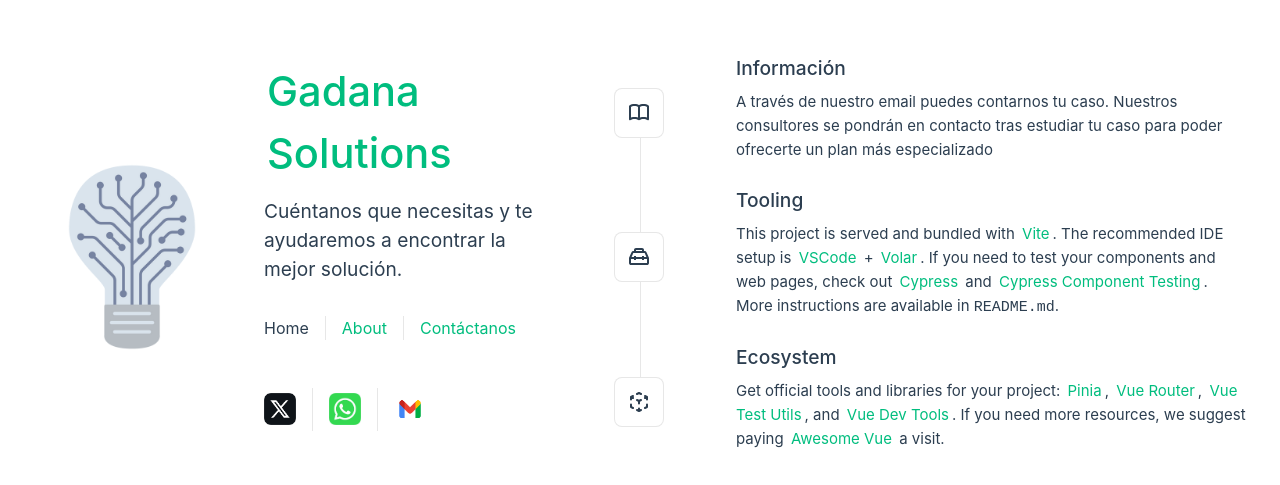
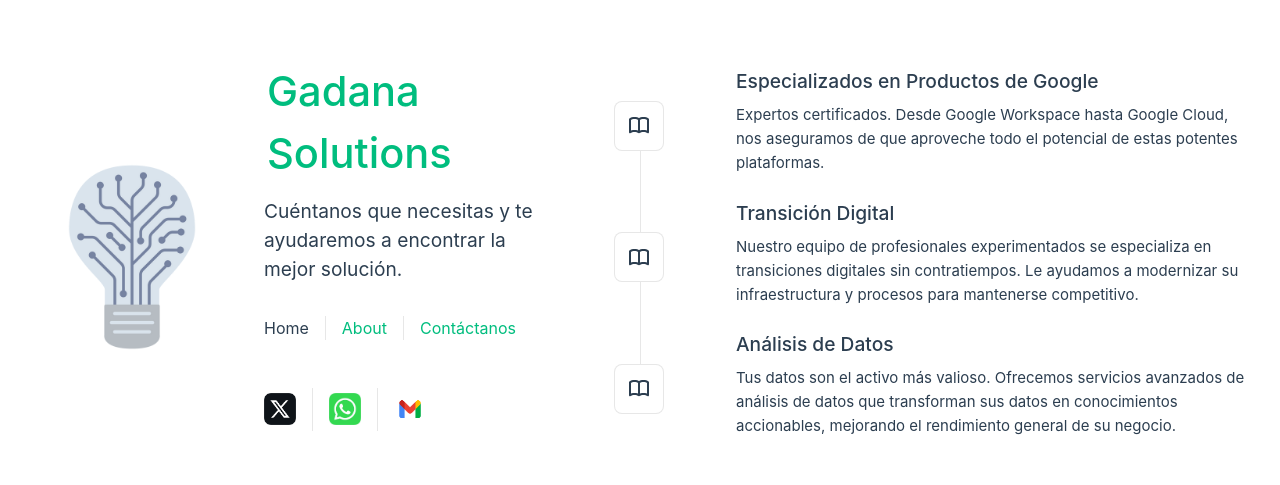
Before and after one commit to DavidGCalles/GadanaLanding, a Vue app: page / in a window 1280 px wide. Shown: the part 143-628 px from the top of the page. Built offline with nearby package versions, Linux system fonts and the light colour scheme.

Commit message:
KAN-8 Redistribute of texts between home and about us

```diff
--- a/src/components/TheWelcome.vue
+++ /dev/null
@@ -1,61 +0,0 @@
-<script setup>
-import WelcomeItem from './WelcomeItem.vue'
-import DocumentationIcon from './icons/IconDocumentation.vue'
-import ToolingIcon from './icons/IconTooling.vue'
-import EcosystemIcon from './icons/IconEcosystem.vue'
-import CommunityIcon from './icons/IconCommunity.vue'
-import SupportIcon from './icons/IconSupport.vue'
-</script>
-
-<template>
-  <WelcomeItem>
-    <template #icon>
-      <DocumentationIcon />
-    </template>
-    <template #heading>Información</template>
-
-    A través de nuestro email puedes contarnos tu caso.
-    Nuestros consultores se pondrán en contacto tras estudiar tu caso para
-    poder ofrecerte un plan más especializado
-    <!--a href="https://vuejs.org/" target="_blank" rel="noopener">official documentation</a-->
-
-  </WelcomeItem>
-
-  <WelcomeItem>
-    <template #icon>
-      <ToolingIcon />
-    </template>
-    <template #heading>Tooling</template>
-
-    This project is served and bundled with
-    <a href="https://vitejs.dev/guide/features.html" target="_blank" rel="noopener">Vite</a>. The
-    recommended IDE setup is
-    <a href="https://code.visualstudio.com/" target="_blank" rel="noopener">VSCode</a> +
-    <a href="https://github.com/johnsoncodehk/volar" target="_blank" rel="noopener">Volar</a>. If
-    you need to test your components and web pages, check out
-    <a href="https://www.cypress.io/" target="_blank" rel="noopener">Cypress</a> and
-    <a href="https://on.cypress.io/component" target="_blank" rel="noopener"
-      >Cypress Component Testing</a
-    >.
-
-    <br />
-
-    More instructions are available in <code>README.md</code>.
-  </WelcomeItem>
-
-  <WelcomeItem>
-    <template #icon>
-      <EcosystemIcon />
-    </template>
-    <template #heading>Ecosystem</template>
-
-    Get official tools and libraries for your project:
-    <a href="https://pinia.vuejs.org/" target="_blank" rel="noopener">Pinia</a>,
-    <a href="https://router.vuejs.org/" target="_blank" rel="noopener">Vue Router</a>,
-    <a href="https://test-utils.vuejs.org/" target="_blank" rel="noopener">Vue Test Utils</a>, and
-    <a href="https://github.com/vuejs/devtools" target="_blank" rel="noopener">Vue Dev Tools</a>. If
-    you need more resources, we suggest paying
-    <a href="https://github.com/vuejs/awesome-vue" target="_blank" rel="noopener">Awesome Vue</a>
-    a visit.
-  </WelcomeItem>
-</template>
--- a/src/views/AboutView.vue
+++ b/src/views/AboutView.vue
@@ -9,48 +9,29 @@ import DocumentationIcon from '../components/icons/IconDocumentation.vue'
         <DocumentationIcon />
       </template>
       <template #heading>Nuestra Misión</template>
-      Nuestra misión es ofrecer soluciones tecnológicas innovadoras y personalizadas que impulsen la eficiencia,
+      Ofrecer soluciones tecnológicas innovadoras y personalizadas que impulsen la eficiencia,
       mejoren la productividad y desbloqueen nuevas oportunidades de crecimiento. Creemos en el poder de la tecnología
       para transformar negocios y estamos comprometidos a guiarlo en cada paso de su viaje digital.
     </WelcomeItem>
+
     <WelcomeItem>
       <template #icon>
         <DocumentationIcon />
       </template>
-      <template #heading>Experiencia en Productos de Google</template>
-      Como expertos certificados en productos de Google, proporcionamos soluciones integrales para integrar y
-      optimizar la suite de herramientas de Google en su empresa. Desde Google Workspace hasta Google Cloud,
-      nos aseguramos de que aproveche todo el potencial de estas potentes plataformas.
+      <template #heading>Los procesos de las grandes empresas, en tu casa</template>
+      Provenientes de los entornos corporativos más sólidos, nuestro equipo de consultores aplicará la ingeniería
+      de datos y software más exigente para proveer a nuestros clientes de una ventaja competitiva usualmente poco
+      accesible.
     </WelcomeItem>
+
     <WelcomeItem>
       <template #icon>
         <DocumentationIcon />
       </template>
-      <template #heading>Transición Digital</template>
-      Navegar por el panorama digital puede ser un desafío. Nuestro equipo de profesionales experimentados se
-      especializa en transiciones digitales sin contratiempos, asegurando que su negocio se adapte a nuevas tecnologías
-      con
-      mínima
-      interrupción. Le ayudamos a modernizar su infraestructura y procesos para mantenerse competitivo.
-    </WelcomeItem>
-    <WelcomeItem>
-      <template #icon>
-        <DocumentationIcon />
-      </template>
-      <template #heading>Automatización de Procesos</template>
+      <template #heading>Soluciones Integrales</template>
       Maximice la eficiencia y reduzca errores automatizando sus procesos empresariales. En Gadana Solutions, diseñamos
       y ejecutamos soluciones de automatización personalizadas que optimizan sus operaciones, ahorrándole tiempo y
       recursos valiosos.
-    </WelcomeItem>
-    <WelcomeItem>
-      <template #icon>
-        <DocumentationIcon />
-      </template>
-      <template #heading>Análisis de Datos</template>
-      En la era de la información, los datos son el activo más valioso. Ofrecemos servicios avanzados de análisis de
-      datos
-      que transforman sus datos en conocimientos accionables, impulsando decisiones estratégicas y mejorando el
-      rendimiento general de su negocio.
     </WelcomeItem>
 
 
--- a/src/views/HomeView.vue
+++ b/src/views/HomeView.vue
@@ -1,9 +1,37 @@
 <script setup>
-import TheWelcome from '../components/TheWelcome.vue'
+import WelcomeItem from '../components/WelcomeItem.vue'
+import DocumentationIcon from '../components/icons/IconDocumentation.vue'
 </script>
 
 <template>
   <main>
-    <TheWelcome />
+    <WelcomeItem>
+      <template #icon>
+        <DocumentationIcon />
+      </template>
+      <template #heading>Especializados en Productos de Google</template>
+      Expertos certificados. Desde Google Workspace hasta Google Cloud,
+      nos aseguramos de que aproveche todo el potencial de estas potentes plataformas.
+    </WelcomeItem>
+
+    <WelcomeItem>
+      <template #icon>
+        <DocumentationIcon />
+      </template>
+      <template #heading>Transición Digital</template>
+      Nuestro equipo de profesionales experimentados se especializa en transiciones digitales sin contratiempos. Le
+      ayudamos
+      a modernizar su
+      infraestructura y procesos para mantenerse competitivo.
+    </WelcomeItem>
+
+    <WelcomeItem>
+      <template #icon>
+        <DocumentationIcon />
+      </template>
+      <template #heading>Análisis de Datos</template>
+      Tus datos son el activo más valioso. Ofrecemos servicios avanzados de análisis de datos que transforman sus datos
+      en conocimientos accionables, mejorando el rendimiento general de su negocio.
+    </WelcomeItem>
   </main>
 </template>
```
